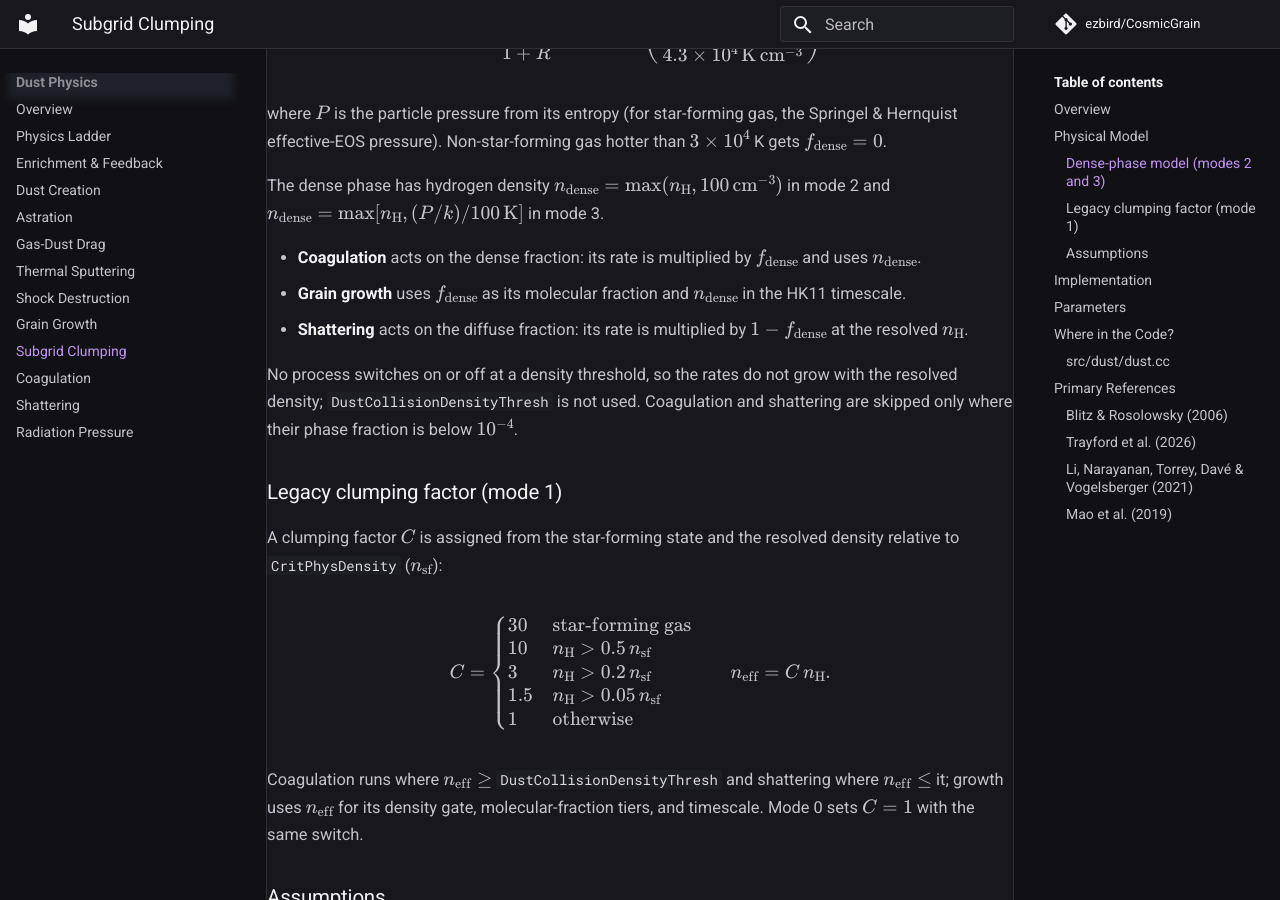
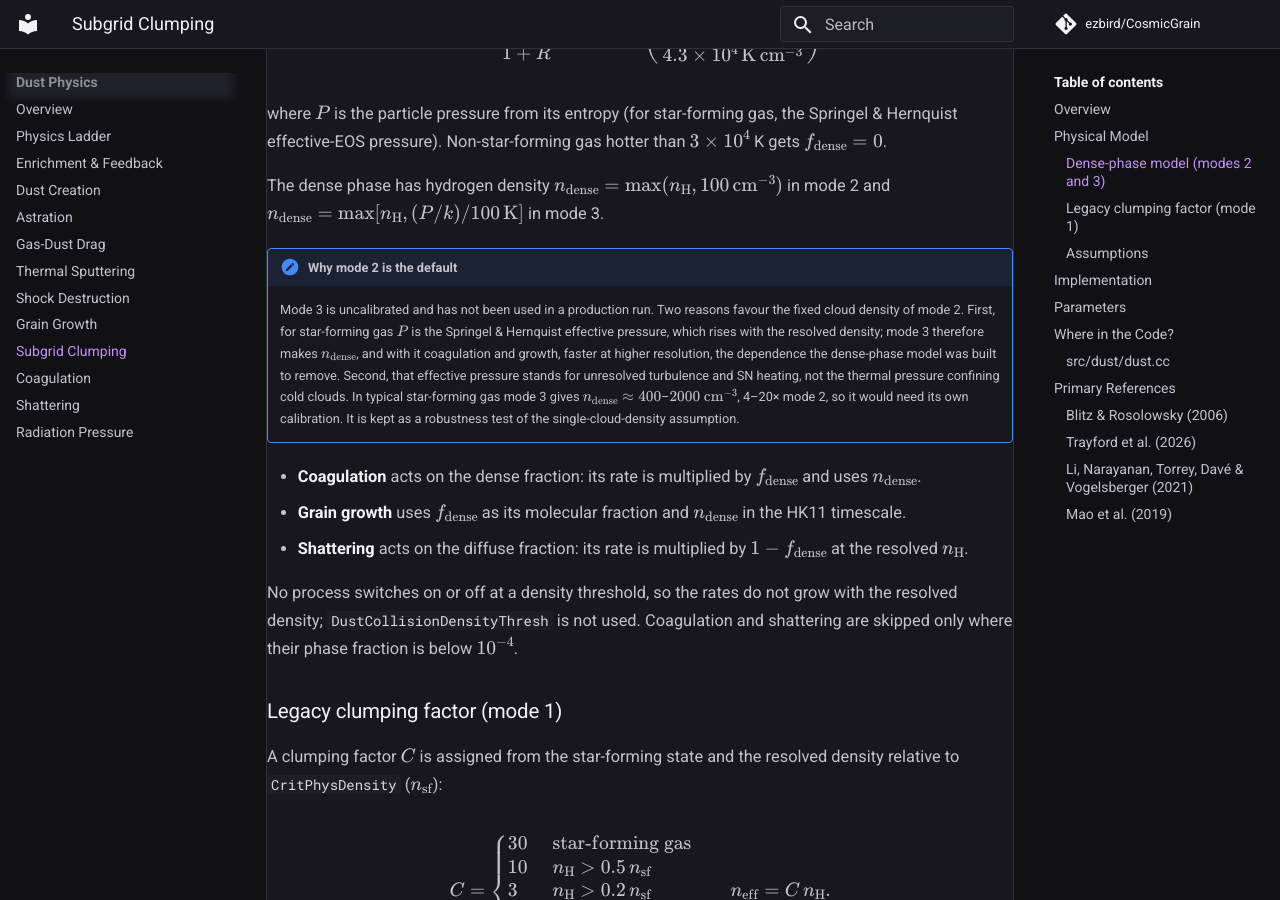
Before and after one commit to ezbird/CosmicGrain, an MkDocs documentation site: the page built from docs/physics/subgrid-clumping.md, in a window 1280 px wide and 900 px high, scrolled down 910 px. Built offline with MkDocs 1.6.1 and Material for MkDocs 9.7.7, drawn with Linux system fonts in a browser that asks for light colours; comment, search, counter and statistics services are not loaded.

Commit message:
Docs: why DustEnableClumping 2 is the default over mode 3
Co-Authored-By: Claude Opus 5.5 <noreply@anthropic.com>
Claude-Session: https://claude.ai/code/session_019pWejCz6iZ44xVgmdDXjVu

```diff
--- a/docs/physics/subgrid-clumping.md
+++ b/docs/physics/subgrid-clumping.md
@@ -43,6 +43,20 @@ than \(3\times10^4\) K gets \(f_{\rm dense}=0\).
 The dense phase has hydrogen density
 \(n_{\rm dense}=\max(n_{\rm H},100\,{\rm cm^{-3}})\) in mode 2 and
 \(n_{\rm dense}=\max[n_{\rm H},(P/k)/100\,{\rm K}]\) in mode 3.
+
+!!! note "Why mode 2 is the default"
+
+    Mode 3 is uncalibrated and has not been used in a production run. Two
+    reasons favour the fixed cloud density of mode 2. First, for star-forming
+    gas \(P\) is the Springel & Hernquist effective pressure, which rises with
+    the resolved density; mode 3 therefore makes \(n_{\rm dense}\), and with it
+    coagulation and growth, faster at higher resolution, the dependence the
+    dense-phase model was built to remove. Second, that effective pressure
+    stands for unresolved turbulence and SN heating, not the thermal pressure
+    confining cold clouds. In typical star-forming gas mode 3 gives
+    \(n_{\rm dense}\approx400\)–\(2000\ {\rm cm^{-3}}\), 4–20× mode 2, so it
+    would need its own calibration. It is kept as a robustness test of the
+    single-cloud-density assumption.
 
 - **Coagulation** acts on the dense fraction: its rate is multiplied by
   \(f_{\rm dense}\) and uses \(n_{\rm dense}\).
```
